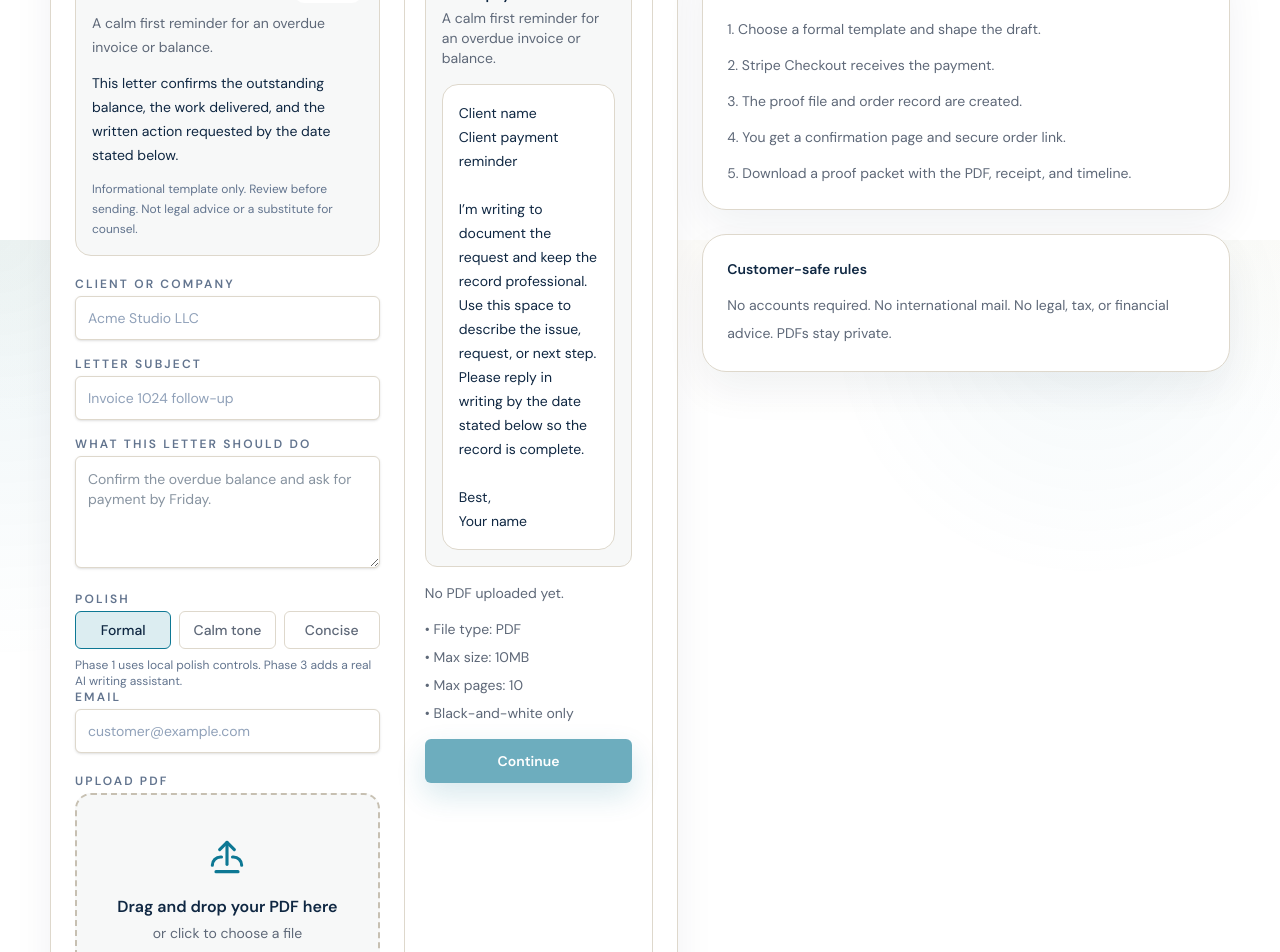
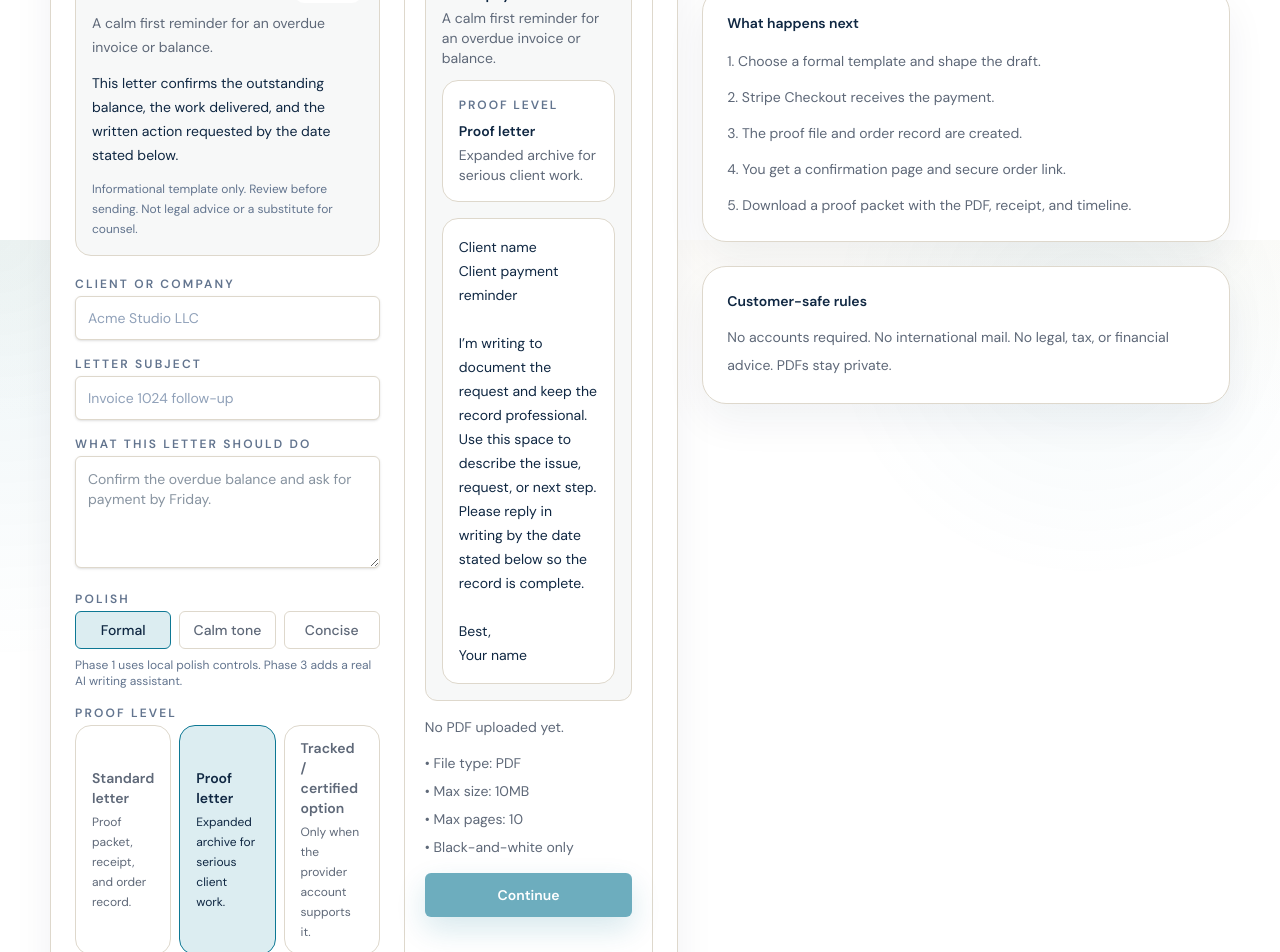
Before and after one commit to mycomind3-star/mailmypdf, a Next.js app: page /send in a window 1280 px wide. Shown: the part 560-1512 px from the top of the page. Built offline with nearby package versions, Linux system fonts and the light colour scheme; no server answers.

Commit message:
beta hardening: add proof level selector

```diff
--- a/src/app/api/admin/orders/route.ts
+++ b/src/app/api/admin/orders/route.ts
@@ -15,7 +15,7 @@ export async function GET() {
   const { data, error } = await db
     .from("orders")
     .select(
-      "id,email,status,file_name,file_size_bytes,page_count,sender_name,sender_address_line1,sender_address_line2,sender_city,sender_state,sender_postal_code,recipient_name,recipient_address_line1,recipient_address_line2,recipient_city,recipient_state,recipient_postal_code,price_cents,currency,stripe_checkout_session_id,lob_letter_id,created_at,paid_at,submitted_to_provider_at,mailed_at,delivered_at,failed_at,admin_notes",
+      "id,email,status,file_name,file_size_bytes,page_count,sender_name,sender_address_line1,sender_address_line2,sender_city,sender_state,sender_postal_code,recipient_name,recipient_address_line1,recipient_address_line2,recipient_city,recipient_state,recipient_postal_code,price_cents,proof_level,currency,stripe_checkout_session_id,lob_letter_id,created_at,paid_at,submitted_to_provider_at,mailed_at,delivered_at,failed_at,admin_notes",
     )
     .order("created_at", { ascending: false })
     .limit(100);
@@ -46,6 +46,7 @@ export async function GET() {
         recipientState: order.recipient_state,
         recipientPostalCode: order.recipient_postal_code,
         priceCents: order.price_cents,
+        proofLevel: order.proof_level,
         currency: order.currency,
         stripeCheckoutSessionId: order.stripe_checkout_session_id,
         lobLetterId: order.lob_letter_id,
--- a/src/app/api/checkout/create-session/route.ts
+++ b/src/app/api/checkout/create-session/route.ts
@@ -2,6 +2,7 @@ import { NextResponse } from "next/server";
 import { getStripeClient } from "@/lib/stripe";
 import { findOrderById, findOrderByLookupToken, updateOrder, addOrderEvent } from "@/lib/orders";
 import { hasStripeEnv, getAppUrl } from "@/lib/env";
+import { getProofLevelLabel } from "@/lib/proof-levels";
 
 export async function POST(request: Request) {
   const body = (await request.json().catch(() => ({}))) as { orderId?: string; lookupToken?: string };
@@ -29,7 +30,7 @@ export async function POST(request: Request) {
             currency: order.currency ?? "usd",
             product_data: {
               name: "ProofPost letter",
-              description: `${order.page_count ?? 0} pages`,
+              description: `${order.page_count ?? 0} pages • ${getProofLevelLabel(order.proof_level)}`,
             },
             unit_amount: order.price_cents ?? 499,
           },
@@ -39,6 +40,7 @@ export async function POST(request: Request) {
       metadata: {
         order_id: order.id,
         lookup_token: order.public_lookup_token,
+        proof_level: String(order.proof_level ?? "standard"),
       },
     });
 
--- a/src/app/api/orders/[orderId]/route.ts
+++ b/src/app/api/orders/[orderId]/route.ts
@@ -34,6 +34,7 @@ export async function GET(
       recipientState: order.recipient_state,
       recipientPostalCode: order.recipient_postal_code,
       priceCents: order.price_cents,
+      proofLevel: order.proof_level,
       createdAt: order.created_at,
       paidAt: order.paid_at,
       submittedToProviderAt: order.submitted_to_provider_at,
@@ -54,6 +55,7 @@ export async function GET(
     recipientCity: "San Francisco",
     recipientState: "CA",
     priceCents: 699,
+    proofLevel: "proof",
     createdAt: new Date().toISOString(),
     paidAt: new Date().toISOString(),
     submittedToProviderAt: null,
--- a/src/app/api/orders/create/route.ts
+++ b/src/app/api/orders/create/route.ts
@@ -1,17 +1,20 @@
 import { NextResponse } from "next/server";
 import { addOrderEvent, createDraftOrder } from "@/lib/orders";
 import { hasSupabaseEnv } from "@/lib/env";
+import { normalizeProofLevel } from "@/lib/proof-levels";
 
 export async function POST(request: Request) {
-  const body = (await request.json().catch(() => ({}))) as { email?: string };
+  const body = (await request.json().catch(() => ({}))) as { email?: string; proofLevel?: unknown };
   if (!body.email || !/^[^\s@]+@[^\s@]+\.[^\s@]+$/.test(body.email)) {
     return NextResponse.json({ error: "Valid email is required." }, { status: 400 });
   }
 
+  const proofLevel = normalizeProofLevel(body.proofLevel);
+
   if (hasSupabaseEnv()) {
-    const order = await createDraftOrder(body.email);
+    const order = await createDraftOrder(body.email, proofLevel);
     if (order) {
-      await addOrderEvent(order.id, "order.created", "Draft order created.");
+      await addOrderEvent(order.id, "order.created", "Draft order created.", { proof_level: proofLevel });
       return NextResponse.json({
         orderId: order.id,
         lookupToken: order.public_lookup_token,
--- a/src/components/admin-dashboard.tsx
+++ b/src/components/admin-dashboard.tsx
@@ -2,6 +2,7 @@
 
 import { useEffect, useMemo, useState } from "react";
 import { appendDemoEvent, listDemoOrders, patchDemoOrder, DemoOrder } from "@/lib/demo-store";
+import { getProofLevelLabel } from "@/lib/proof-levels";
 import { formatDate, formatMoney } from "@/lib/utils";
 import { orderStatusLabels } from "@/lib/site-content";
 import { StatusBadge } from "./status-badge";
@@ -13,6 +14,7 @@ type AdminOrder = DemoOrder & {
   senderAddressLine2?: string | null;
   recipientAddressLine2?: string | null;
   currency?: string | null;
+  proofLevel?: string | null;
   mailedAt?: string | null;
   deliveredAt?: string | null;
   failedAt?: string | null;
@@ -217,11 +219,11 @@ export function AdminDashboard() {
                       className={`grid w-full grid-cols-[1.1fr_1fr_0.9fr_0.7fr_0.75fr] gap-3 border-b border-[color:var(--border)] px-4 py-4 text-left transition hover:bg-[color:var(--surface-muted)] ${selected?.id === order.id ? "bg-[color:var(--accent-soft)]" : ""}`}
                     >
                       <span className="text-sm text-[color:var(--foreground)]">{formatDate(order.createdAt)}</span>
-                      <span className="truncate text-sm text-[color:var(--muted)]">{order.email}</span>
-                      <span className="truncate text-sm text-[color:var(--muted)]">{order.recipientName}</span>
-                      <span className="text-sm text-[color:var(--muted)]">{order.recipientState}</span>
-                      <span className="text-sm font-medium text-[color:var(--foreground)]">{formatMoney(order.priceCents ?? 0)}</span>
-                    </button>
+                    <span className="truncate text-sm text-[color:var(--muted)]">{order.email}</span>
+                    <span className="truncate text-sm text-[color:var(--muted)]">{order.recipientName}</span>
+                    <span className="text-sm text-[color:var(--muted)]">{order.recipientState}</span>
+                    <span className="text-sm font-medium text-[color:var(--foreground)]">{formatMoney(order.priceCents ?? 0)}</span>
+                  </button>
                   ))
                 : null}
               {!loading && !filtered.length ? <p className="p-6 text-sm text-[color:var(--muted)]">No matching orders.</p> : null}
@@ -239,6 +241,7 @@ export function AdminDashboard() {
                 <p><span className="font-semibold text-[color:var(--foreground)]">Customer:</span> {selected.email}</p>
                 <p><span className="font-semibold text-[color:var(--foreground)]">Recipient:</span> {selected.recipientName}</p>
                 <p><span className="font-semibold text-[color:var(--foreground)]">Status:</span> {orderStatusLabels[selected.status]}</p>
+                <p><span className="font-semibold text-[color:var(--foreground)]">Proof level:</span> {getProofLevelLabel(selected.proofLevel ?? "standard")}</p>
                 <p><span className="font-semibold text-[color:var(--foreground)]">Lob ID:</span> {selected.lobLetterId ?? "—"}</p>
                 <p><span className="font-semibold text-[color:var(--foreground)]">Stripe session:</span> {selected.stripeCheckoutSessionId ?? "—"}</p>
                 <p><span className="font-semibold text-[color:var(--foreground)]">Page count:</span> {selected.pageCount}</p>
--- a/src/components/order-page.tsx
+++ b/src/components/order-page.tsx
@@ -3,6 +3,7 @@
 import { useEffect, useState } from "react";
 import { getDemoOrder } from "@/lib/demo-store";
 import { formatDate, formatMoney } from "@/lib/utils";
+import { getProofLevelLabel } from "@/lib/proof-levels";
 import { StatusBadge } from "./status-badge";
 import { Button, Card } from "./ui";
 import { OrderTimeline } from "./order-timeline";
@@ -21,6 +22,7 @@ type LiveOrderResponse = {
   recipientCity: string | null;
   recipientState: string | null;
   priceCents: number | null;
+  proofLevel: string | null;
   createdAt: string;
   paidAt: string | null;
   submittedToProviderAt: string | null;
@@ -146,6 +148,7 @@ export function OrderPage({ orderId, token }: OrderPageProps) {
               <SummaryItem label="Page count" value={`${activeOrder.pageCount ?? 0} pages`} />
               <SummaryItem label="Recipient" value={activeOrder.recipientName ?? "—"} />
               <SummaryItem label="Recipient city/state" value={`${activeOrder.recipientCity ?? "—"}, ${activeOrder.recipientState ?? "—"}`} />
+              <SummaryItem label="Proof level" value={getProofLevelLabel(activeOrder.proofLevel ?? "standard")} />
               <SummaryItem label="Price" value={formatMoney(activeOrder.priceCents ?? 0)} />
               <SummaryItem label="Created" value={formatDate(activeOrder.createdAt)} />
             </dl>
--- a/src/components/send-flow.tsx
+++ b/src/components/send-flow.tsx
@@ -5,6 +5,7 @@ import { useRouter, useSearchParams } from "next/navigation";
 import { appendDemoEvent, patchDemoOrder, upsertDemoOrder } from "@/lib/demo-store";
 import { calculateLetterPrice, pricingCopy } from "@/lib/pricing";
 import { detectPdfPageCount } from "@/lib/pdf";
+import { getProofLevelLabel, proofLevelOptions, type ProofLevel } from "@/lib/proof-levels";
 import { templates, type Template } from "@/lib/templates";
 import { formatMoney } from "@/lib/utils";
 import { Button, Card, Input, Label, SectionHeading } from "./ui";
@@ -27,6 +28,7 @@ type DraftOrder = {
   subject: string;
   goal: string;
   tone: "formal" | "calm" | "concise";
+  proofLevel: ProofLevel;
   fileName: string;
   fileSizeBytes: number;
   file: File | null;
@@ -56,6 +58,7 @@ const emptyDraft = (): DraftOrder => ({
   subject: "",
   goal: "",
   tone: "formal",
+  proofLevel: "proof",
   fileName: "",
   fileSizeBytes: 0,
   file: null,
@@ -220,7 +223,7 @@ export function SendFlow({ templates: availableTemplates = templates }: { templa
       setDraft(nextDraft);
 
       if (!useLiveStripeCheckout) {
-      upsertDemoOrder({
+        upsertDemoOrder({
           id: draft.orderId,
           token: draft.lookupToken,
           email: draft.email,
@@ -229,6 +232,7 @@ export function SendFlow({ templates: availableTemplates = templates }: { templa
           fileSizeBytes: file.size,
           pageCount,
           fileDataUrl: dataUrl,
+          proofLevel: draft.proofLevel,
           senderName: draft.sender.name,
           senderAddressLine1: draft.sender.line1,
           senderCity: draft.sender.city,
@@ -271,6 +275,7 @@ export function SendFlow({ templates: availableTemplates = templates }: { templa
       patchDemoOrder(draft.orderId, {
         status: "priced",
         email: draft.email,
+        proofLevel: draft.proofLevel,
         senderName: draft.sender.name,
         senderAddressLine1: draft.sender.line1,
         senderCity: draft.sender.city,
@@ -311,6 +316,7 @@ export function SendFlow({ templates: availableTemplates = templates }: { templa
 
           const created = await postJson<{ orderId: string; lookupToken: string }>("/api/orders/create", {
             email: draft.email.trim(),
+            proofLevel: draft.proofLevel,
           });
 
           const uploadFormData = new FormData();
@@ -387,6 +393,7 @@ export function SendFlow({ templates: availableTemplates = templates }: { templa
       recipientCity: draft.recipient.city,
       recipientState: draft.recipient.state,
       recipientPostalCode: draft.recipient.postalCode,
+      proofLevel: draft.proofLevel,
       priceCents: finalPriceCents,
       currency: "usd",
       stripeCheckoutSessionId: checkoutSessionId,
@@ -542,6 +549,34 @@ export function SendFlow({ templates: availableTemplates = templates }: { templa
                         Phase 1 uses local polish controls. Phase 3 adds a real AI writing assistant.
                       </p>
                     </div>
+                    <div>
+                      <Label>Proof level</Label>
+                      <div className="grid gap-2 md:grid-cols-3">
+                        {proofLevelOptions.map((item) => (
+                          <button
+                            key={item.value}
+                            type="button"
+                            onClick={() => {
+                              updateDraft({ proofLevel: item.value });
+                              if (!useLiveStripeCheckout && draft.fileName) {
+                                patchDemoOrder(draft.orderId, { proofLevel: item.value });
+                              }
+                            }}
+                            className={`rounded-2xl border px-4 py-3 text-left transition ${
+                              draft.proofLevel === item.value
+                                ? "border-[color:var(--accent)] bg-[color:var(--accent-soft)] text-[color:var(--foreground)]"
+                                : "border-[color:var(--border)] bg-white text-[color:var(--muted)] hover:border-[color:var(--border-strong)]"
+                            }`}
+                          >
+                            <div className="text-sm font-semibold">{item.label}</div>
+                            <div className="mt-1 text-xs leading-5">{item.detail}</div>
+                          </button>
+                        ))}
+                      </div>
+                      <p className="mt-2 text-xs text-slate-500">
+                        This choice is stored on the order record and included in the proof packet.
+                      </p>
+                    </div>
                   </div>
 
                   <Label>Email</Label>
@@ -591,6 +626,13 @@ export function SendFlow({ templates: availableTemplates = templates }: { templa
                     <p className="text-xs font-semibold uppercase tracking-[0.16em] text-slate-500">Starting point</p>
                     <p className="mt-2 text-sm font-semibold text-[color:var(--foreground)]">{selectedTemplate?.title}</p>
                     <p className="mt-1 text-sm text-[color:var(--muted)]">{selectedTemplate?.summary}</p>
+                    <div className="mt-3 rounded-2xl border border-[color:var(--border)] bg-white p-4">
+                      <p className="text-xs font-semibold uppercase tracking-[0.16em] text-slate-500">Proof level</p>
+                      <p className="mt-2 text-sm font-semibold text-[color:var(--foreground)]">{getProofLevelLabel(draft.proofLevel)}</p>
+                      <p className="mt-1 text-sm text-[color:var(--muted)]">
+                        {proofLevelOptions.find((item) => item.value === draft.proofLevel)?.detail}
+                      </p>
+                    </div>
                     <div className="mt-4 rounded-2xl border border-[color:var(--border)] bg-white p-4 text-sm leading-6 text-[color:var(--foreground)]">
                       <pre className="whitespace-pre-wrap font-sans">{draftPreview}</pre>
                     </div>
@@ -692,6 +734,10 @@ export function SendFlow({ templates: availableTemplates = templates }: { templa
                         {draft.recipient.city}, {draft.recipient.state} {draft.recipient.postalCode}
                       </p>
                     </div>
+                    <div>
+                      <p className="font-semibold text-[color:var(--foreground)]">Proof level</p>
+                      <p>{getProofLevelLabel(draft.proofLevel)}</p>
+                    </div>
                     <p className="rounded-2xl bg-[color:var(--surface-muted)] p-4 text-sm text-[color:var(--foreground)]">
                       Please review carefully. We prepare the letter and proof record exactly as submitted.
                     </p>
@@ -762,6 +808,10 @@ export function SendFlow({ templates: availableTemplates = templates }: { templa
                 <span>Recipient</span>
                 <span className="font-medium text-[color:var(--foreground)]">{draft.recipient.city || "—"}</span>
               </div>
+              <div className="flex items-center justify-between gap-4">
+                <span>Proof level</span>
+                <span className="font-medium text-[color:var(--foreground)]">{getProofLevelLabel(draft.proofLevel)}</span>
+              </div>
             </div>
           </Card>
 
--- a/src/components/success-page.tsx
+++ b/src/components/success-page.tsx
@@ -6,6 +6,7 @@ import { Button, Card } from "./ui";
 import { StatusBadge } from "./status-badge";
 import { getDemoOrder } from "@/lib/demo-store";
 import { formatMoney } from "@/lib/utils";
+import { getProofLevelLabel } from "@/lib/proof-levels";
 
 export function SuccessPage({
   orderId,
@@ -93,6 +94,7 @@ export function SuccessPage({
             <div className="mt-6 grid gap-3 rounded-2xl border border-[color:var(--border)] bg-white p-4 text-left md:grid-cols-3">
               <Info title="File" value={activeOrder.fileName ?? "—"} />
               <Info title="Pages" value={`${activeOrder.pageCount ?? 0}`} />
+              <Info title="Proof level" value={getProofLevelLabel((activeOrder as { proofLevel?: string | null }).proofLevel ?? "standard")} />
               <Info title="Price" value={formatMoney(activeOrder.priceCents ?? 0)} />
             </div>
           ) : null}
--- a/src/lib/demo-store.ts
+++ b/src/lib/demo-store.ts
@@ -1,4 +1,5 @@
 import { orderStatusLabels } from "./site-content";
+import type { ProofLevel } from "./proof-levels";
 
 export type DemoEvent = {
   eventType: string;
@@ -26,6 +27,7 @@ export type DemoOrder = {
   recipientState: string;
   recipientPostalCode: string;
   priceCents: number;
+  proofLevel: ProofLevel;
   currency: "usd";
   stripeCheckoutSessionId?: string;
   lobLetterId?: string;
@@ -107,6 +109,7 @@ function seedOrders(): DemoOrder[] {
       recipientState: "CA",
       recipientPostalCode: "94105",
       priceCents: 699,
+      proofLevel: "proof",
       currency: "usd",
       stripeCheckoutSessionId: "cs_demo_123",
       lobLetterId: "ltr_demo_456",
@@ -145,6 +148,7 @@ function seedOrders(): DemoOrder[] {
       recipientState: "WA",
       recipientPostalCode: "98101",
       priceCents: 499,
+      proofLevel: "standard",
       currency: "usd",
       createdAt: now,
       paidAt: now,
--- /dev/null
+++ b/src/lib/proof-levels.ts
@@ -0,0 +1,33 @@
+export type ProofLevel = "standard" | "proof" | "tracked_certified";
+
+export type ProofLevelOption = {
+  value: ProofLevel;
+  label: string;
+  detail: string;
+};
+
+export const proofLevelOptions: ProofLevelOption[] = [
+  {
+    value: "standard",
+    label: "Standard letter",
+    detail: "Proof packet, receipt, and order record.",
+  },
+  {
+    value: "proof",
+    label: "Proof letter",
+    detail: "Expanded archive for serious client work.",
+  },
+  {
+    value: "tracked_certified",
+    label: "Tracked / certified option",
+    detail: "Only when the provider account supports it.",
+  },
+];
+
+export function normalizeProofLevel(value: unknown): ProofLevel {
+  return value === "proof" || value === "tracked_certified" ? value : "standard";
+}
+
+export function getProofLevelLabel(value: unknown) {
+  return proofLevelOptions.find((option) => option.value === normalizeProofLevel(value))?.label ?? "Standard letter";
+}
--- a/src/lib/proof-packet.ts
+++ b/src/lib/proof-packet.ts
@@ -57,6 +57,7 @@ export async function buildProofPacketZip(order: ServerOrder, pdfBytes: Uint8Arr
           fileSizeBytes: order.file_size_bytes,
           pageCount: order.page_count,
           priceCents: order.price_cents,
+          proofLevel: order.proof_level,
           currency: order.currency,
           createdAt: order.created_at,
           paidAt: order.paid_at,
@@ -105,6 +106,7 @@ export async function buildProofPacketZip(order: ServerOrder, pdfBytes: Uint8Arr
       "ProofPost Proof Packet Receipt",
       `Order ID: ${order.id}`,
       `Status: ${order.status}`,
+      `Proof level: ${order.proof_level ?? "standard"}`,
       `Pages: ${order.page_count ?? 0}`,
       `Amount charged: ${formatMoney(order.price_cents ?? 0)}`,
       `Created: ${formatDate(order.created_at)}`,
```
Also changed, not shown: src/lib/orders.ts (+9 -3 lines), 2 other files (tests, documents, lock files or other folders).
